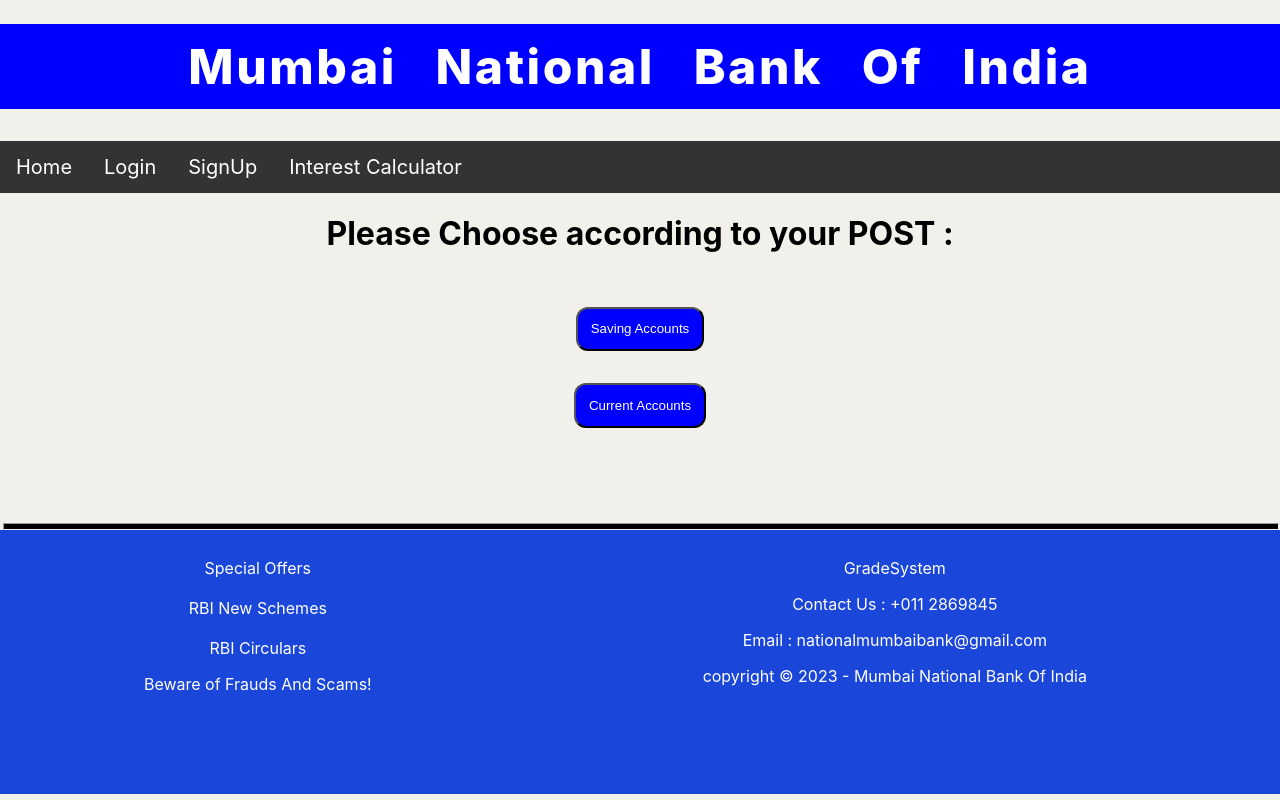
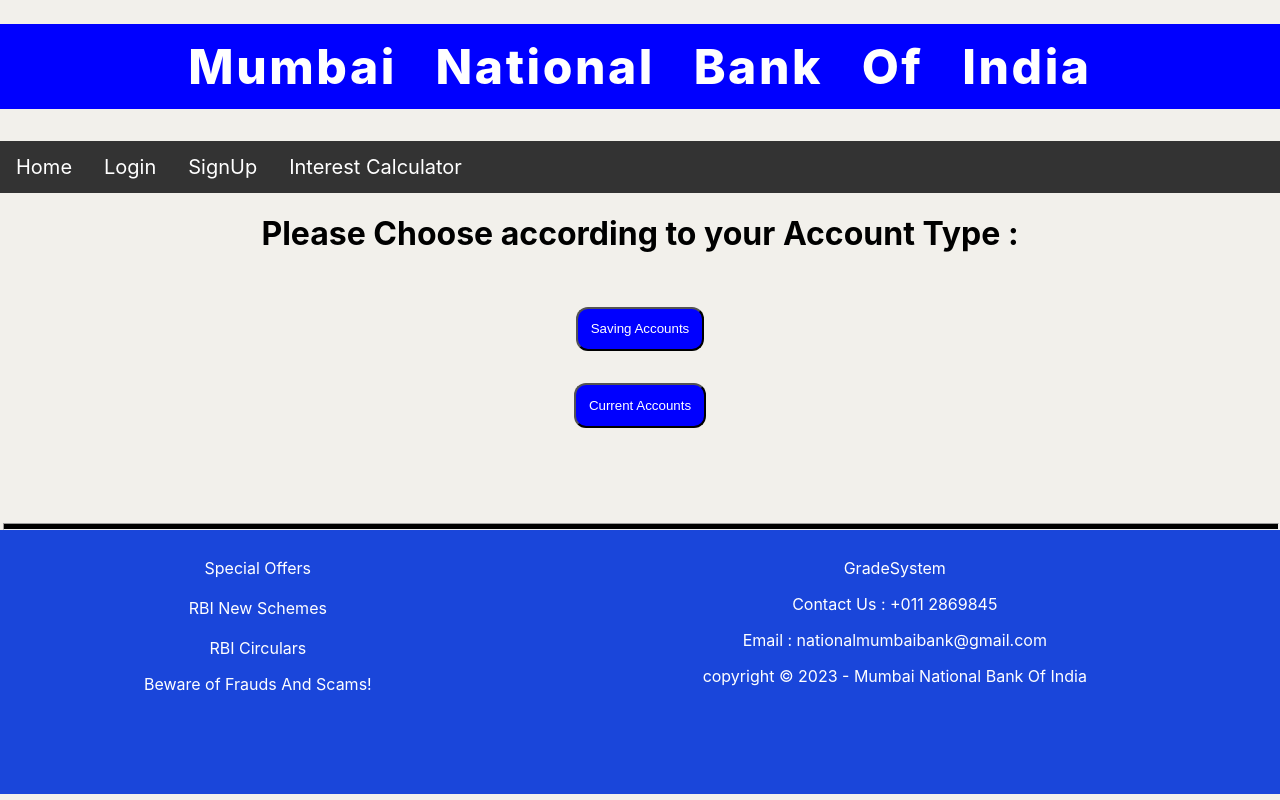
Before and after one commit to Itachi7011/mumbaiBank, a React (Create React App) app: page /LoanOptions in a window 1280 px wide. Built offline with nearby package versions, Linux system fonts and the light colour scheme; no server answers.

Commit message:
Update LoanOptions.js

```diff
--- a/src/Components/Loans/LoanOptions.js
+++ b/src/Components/Loans/LoanOptions.js
@@ -4,7 +4,7 @@ function LoanOptions() {
         <>
             <div className="main-body">
                 <div className="nav-btn">
-                <h1>Please Choose according to your POST :</h1>
+                <h1>Please Choose according to your Account Type :</h1>
                     <button type="button" class="btn btn-primary btn-lg"> <a href="/CustomerSavingLoans"> Saving Accounts </a></button><br/>
                     <button type="button" class="btn btn-primary btn-lg"> <a href="/CustomerCurrentLoans"> Current Accounts </a> </button><br/>
 
```
